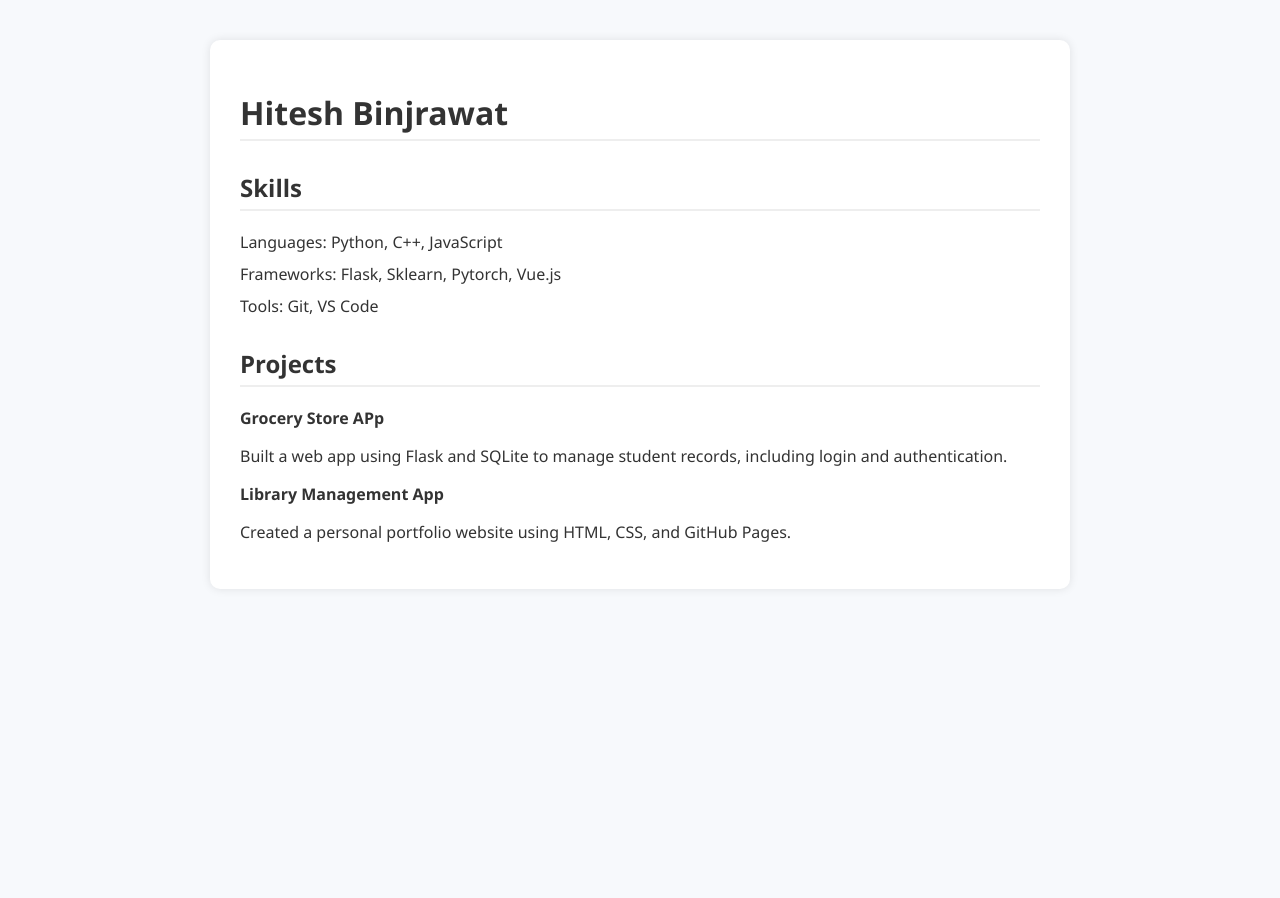
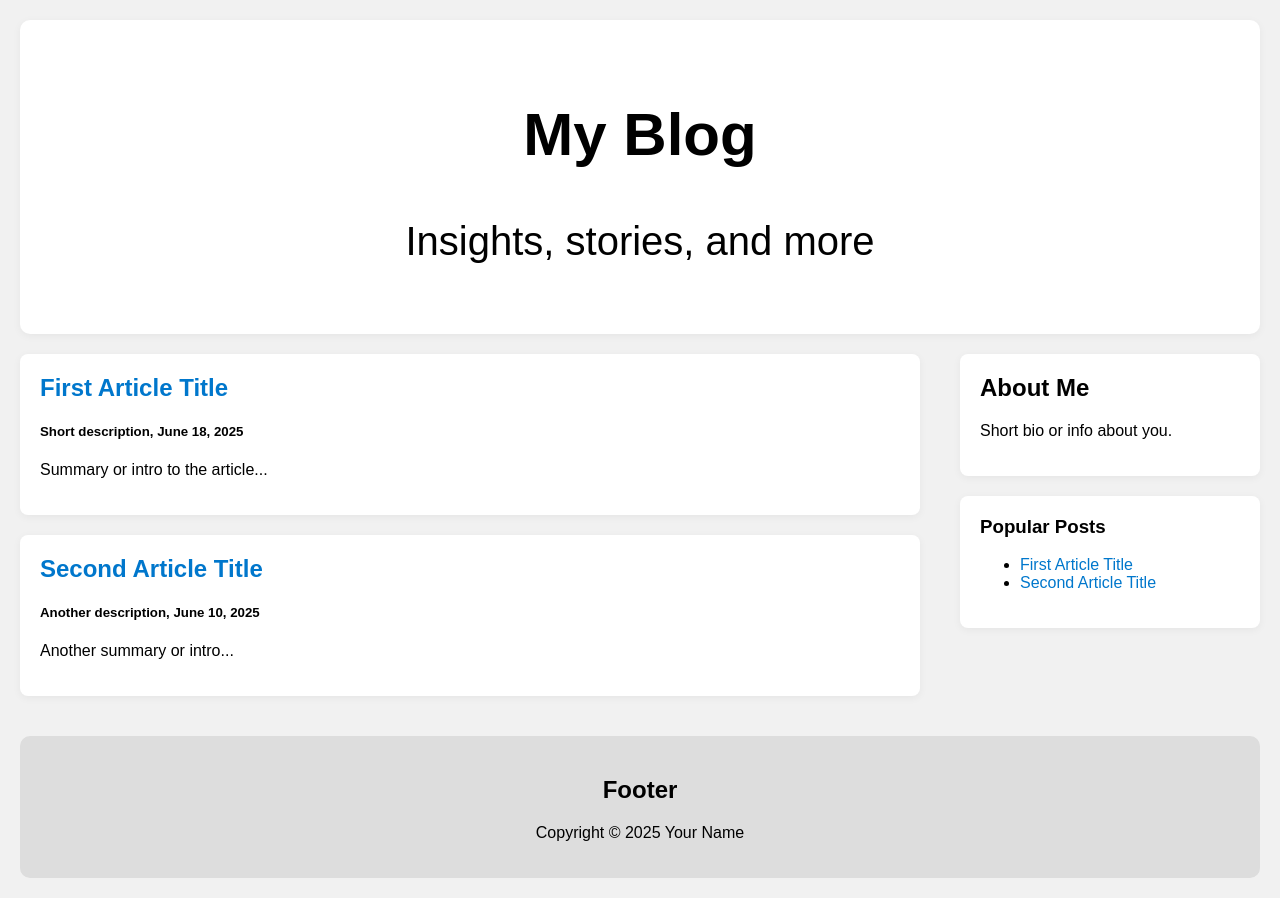
Before and after one commit to Hitesh-Binjrawat/Blogs, a plain HTML site: page index.html in a window 1280 px wide. Before the commit the page ends 800 px from the top, so only its background shows below. Drawn offline with Linux system fonts and the light colour scheme.

Commit message:
INdex html commit

```diff
--- /dev/null
+++ b/Stylesheets/style.css
@@ -0,0 +1,73 @@
+* {
+  box-sizing: border-box;
+}
+
+body {
+  font-family: Arial, sans-serif;
+  padding: 20px;
+  background: #f1f1f1;
+  margin: 0;
+}
+
+.header {
+  padding: 30px;
+  font-size: 40px;
+  text-align: center;
+  background: white;
+  margin-bottom: 20px;
+  border-radius: 10px;
+  box-shadow: 0 2px 8px rgba(0,0,0,0.05);
+}
+
+.row {
+  display: flex;
+  flex-wrap: wrap;
+  gap: 20px;
+}
+
+.leftcolumn {
+  flex: 3;
+}
+
+.rightcolumn {
+  flex: 1;
+  padding-left: 20px;
+}
+
+.card {
+  background-color: white;
+  padding: 20px;
+  margin-bottom: 20px;
+  border-radius: 8px;
+  box-shadow: 0 2px 8px rgba(0,0,0,0.05);
+}
+
+.card h2, .card h3 {
+  margin-top: 0;
+}
+
+a {
+  color: #0077cc;
+  text-decoration: none;
+}
+
+a:hover {
+  text-decoration: underline;
+}
+
+.footer {
+  padding: 20px;
+  text-align: center;
+  background: #ddd;
+  margin-top: 20px;
+  border-radius: 10px;
+}
+
+@media screen and (max-width: 800px) {
+  .row {
+    flex-direction: column;
+  }
+  .rightcolumn {
+    padding-left: 0;
+  }
+}
--- a/index.html
+++ b/index.html
@@ -1,82 +1,46 @@
 <!DOCTYPE html>
 <html lang="en">
 <head>
-  <meta charset="UTF-8" />
-  <meta name="viewport" content="width=device-width, initial-scale=1.0" />
-  <title>Resume - Your Name</title>
-  <style>
-    body {
-      font-family: 'Segoe UI', sans-serif;
-      margin: 0;
-      padding: 0;
-      background: #f7f9fc;
-      color: #333;
-    }
-    .container {
-      max-width: 800px;
-      margin: 40px auto;
-      background: #fff;
-      padding: 30px;
-      box-shadow: 0 0 10px rgba(0,0,0,0.1);
-      border-radius: 10px;
-    }
-    h1, h2 {
-      border-bottom: 2px solid #eee;
-      padding-bottom: 5px;
-    }
-    .section {
-      margin-top: 30px;
-    }
-    ul {
-      list-style: none;
-      padding-left: 0;
-    }
-    li {
-      margin-bottom: 10px;
-    }
-    .title {
-      font-weight: bold;
-    }
-    .date {
-      float: right;
-      font-style: italic;
-      color: #777;
-    }
-    .contact {
-      margin-bottom: 20px;
-    }
-    .contact span {
-      display: block;
-    }
-  </style>
+  <meta charset="UTF-8">
+  <title>My Blog</title>
+  <link rel="stylesheet" href="Stylesheets/style.css">
 </head>
 <body>
-  <div class="container">
-    <h1>Hitesh Binjrawat</h1>
-
-
-    <div class="section">
-      <h2>Skills</h2>
-      <ul>
-        <li>Languages: Python, C++, JavaScript</li>
-        <li>Frameworks: Flask, Sklearn, Pytorch, Vue.js</li>
-        <li>Tools: Git, VS Code</li>
-      </ul>
+  <div class="header">
+    <h2>My Blog</h2>
+    <p>Insights, stories, and more</p>
+  </div>
+  <div class="row">
+    <div class="leftcolumn">
+      <div class="card">
+        <h2><a href="firstblog.html">First Article Title</a></h2>
+        <h5>Short description, June 18, 2025</h5>
+        <p>Summary or intro to the article...</p>
+      </div>
+      <div class="card">
+        <h2><a href="secondblog.html">Second Article Title</a></h2>
+        <h5>Another description, June 10, 2025</h5>
+        <p>Another summary or intro...</p>
+      </div>
+      <!-- Repeat for more articles -->
     </div>
-
-    <div class="section">
-      <h2>Projects</h2>
-      <ul>
-        <li>
-          <div class="title">Grocery Store APp</div>
-          <p>Built a web app using Flask and SQLite to manage student records, including login and authentication.</p>
-        </li>
-        <li>
-          <div class="title">Library Management App</div>
-          <p>Created a personal portfolio website using HTML, CSS, and GitHub Pages.</p>
-        </li>
-      </ul>
+    <div class="rightcolumn">
+      <div class="card">
+        <h2>About Me</h2>
+        <p>Short bio or info about you.</p>
+      </div>
+      <div class="card">
+        <h3>Popular Posts</h3>
+        <ul>
+          <li><a href="articles/article1.html">First Article Title</a></li>
+          <li><a href="articles/article2.html">Second Article Title</a></li>
+        </ul>
+      </div>
     </div>
+  </div>
+  <div class="footer">
+    <h2>Footer</h2>
+    <p>Copyright © 2025 Your Name</p>
   </div>
 </body>
 </html>
```
